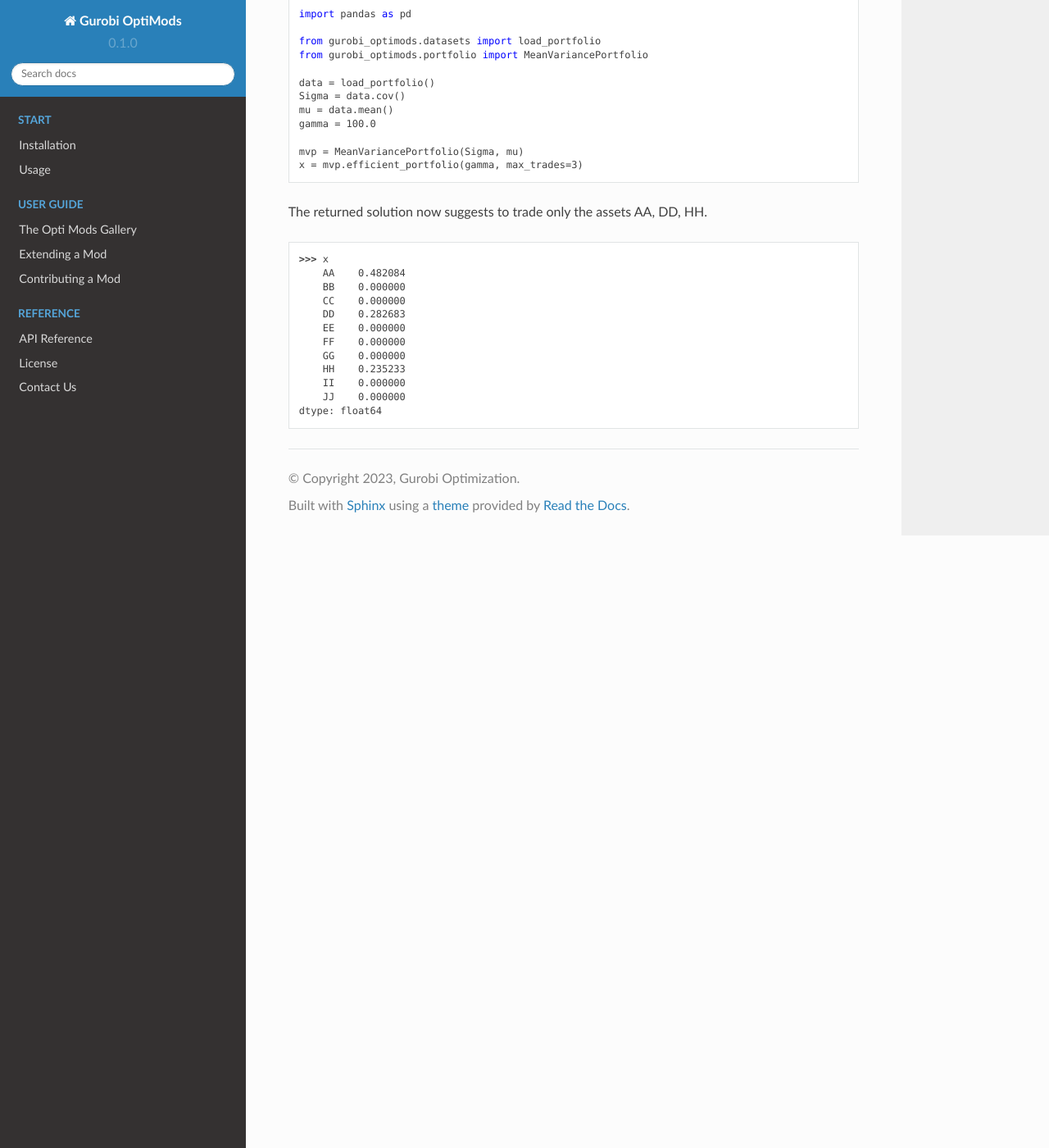
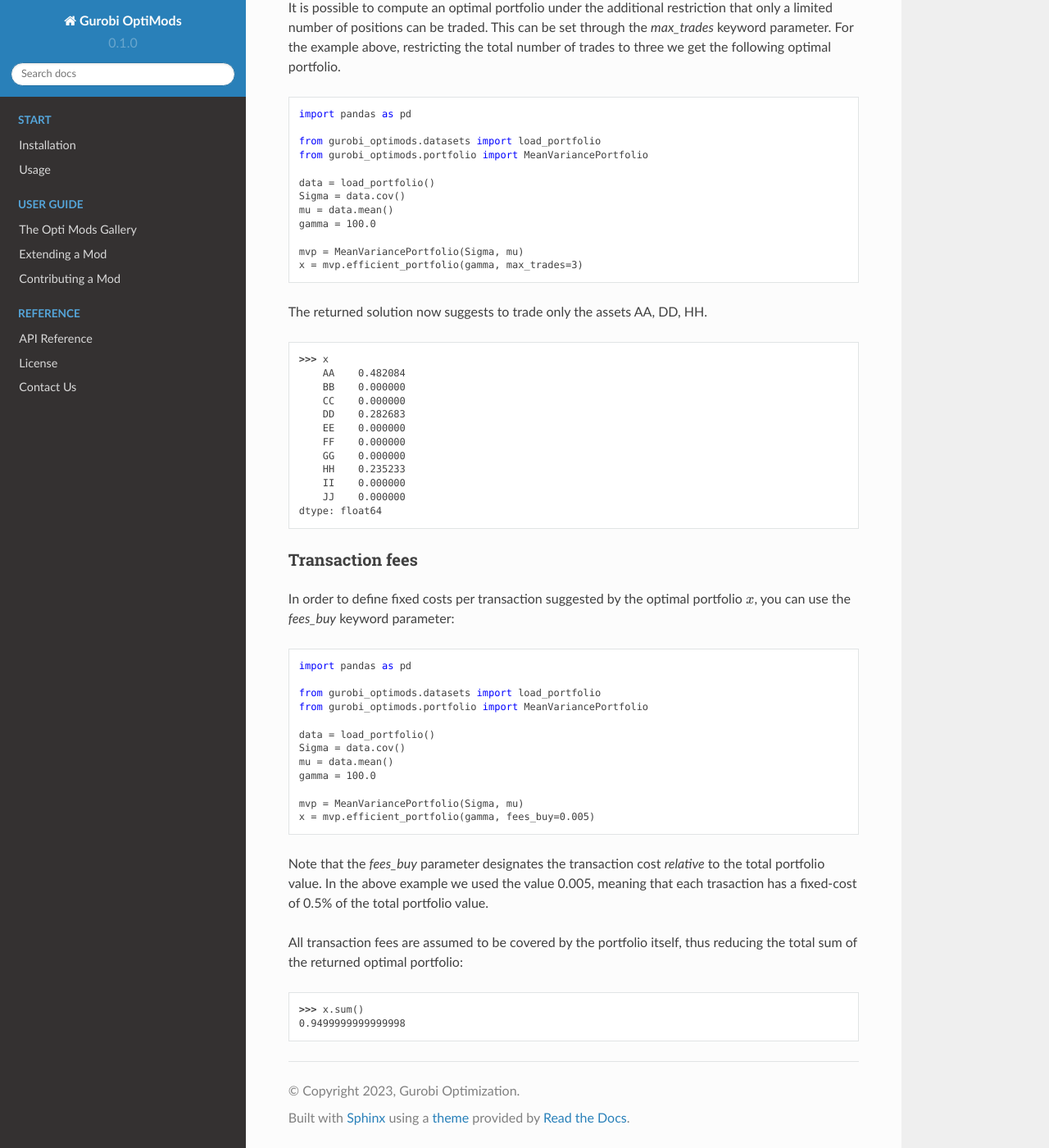
Before and after one commit to Gurobi/gurobi-optimods, a Sphinx documentation site: the page built from docs/source/mods/portfolio.rst, in a window 1280 px wide and 1400 px high, scrolled down 2280 px. Shown: the whole window at 82% size. Built offline with Sphinx 7.4.7 and the Read the Docs theme 2.0.0, drawn with Linux system fonts in a browser that asks for light colours; some of the changed text lies outside the part shown.

Commit message:
Add documentation for fees_buy

```diff
--- a/docs/source/mods/portfolio.rst
+++ b/docs/source/mods/portfolio.rst
@@ -180,8 +180,14 @@ here the solution suggests to spread the investments over five positions
     dtype: float64
 
 
+Enforcing more portfolio features
+---------------------------------
+
+A number of additional restrictions can be placed on the returned optimal
+portfolio, such as transaction fees or limiting the number of trades.
+
 Restricting the number of trades
---------------------------------
+~~~~~~~~~~~~~~~~~~~~~~~~~~~~~~~~
 
 It is possible to compute an optimal portfolio under the additional restriction
 that only a limited number of positions can be traded.  This can be set through
@@ -229,3 +235,47 @@ The returned solution now suggests to trade only the assets AA, DD, HH.
 	II    0.000000
 	JJ    0.000000
     dtype: float64
+
+Transaction fees
+~~~~~~~~~~~~~~~~
+
+In order to define fixed costs per transaction suggested by the optimal
+portfolio :math:`x`, you can use the `fees_buy` keyword parameter:
+
+.. testcode:: mod
+
+    import pandas as pd
+
+    from gurobi_optimods.datasets import load_portfolio
+    from gurobi_optimods.portfolio import MeanVariancePortfolio
+
+    data = load_portfolio()
+    Sigma = data.cov()
+    mu = data.mean()
+    gamma = 100.0
+
+    mvp = MeanVariancePortfolio(Sigma, mu)
+    x = mvp.efficient_portfolio(gamma, fees_buy=0.005)
+
+.. testoutput:: mod
+    :hide:
+
+    ...
+    Optimize a model with 11 rows, 20 columns and 40 nonzeros
+    ...
+    Model has 55 quadratic objective terms
+    ...
+
+Note that the `fees_buy` parameter designates the transaction cost
+*relative* to the total portfolio value.  In the above example we used
+the value 0.005, meaning that each trasaction has a fixed-cost of 0.5%
+of the total portfolio value.
+
+All transaction fees are assumed to be covered by the portfolio itself,
+thus reducing the total sum of the returned optimal portfolio:
+
+.. doctest:: mod
+    :options: +NORMALIZE_WHITESPACE
+
+    >>> x.sum()
+    0.9499999999999998
```
